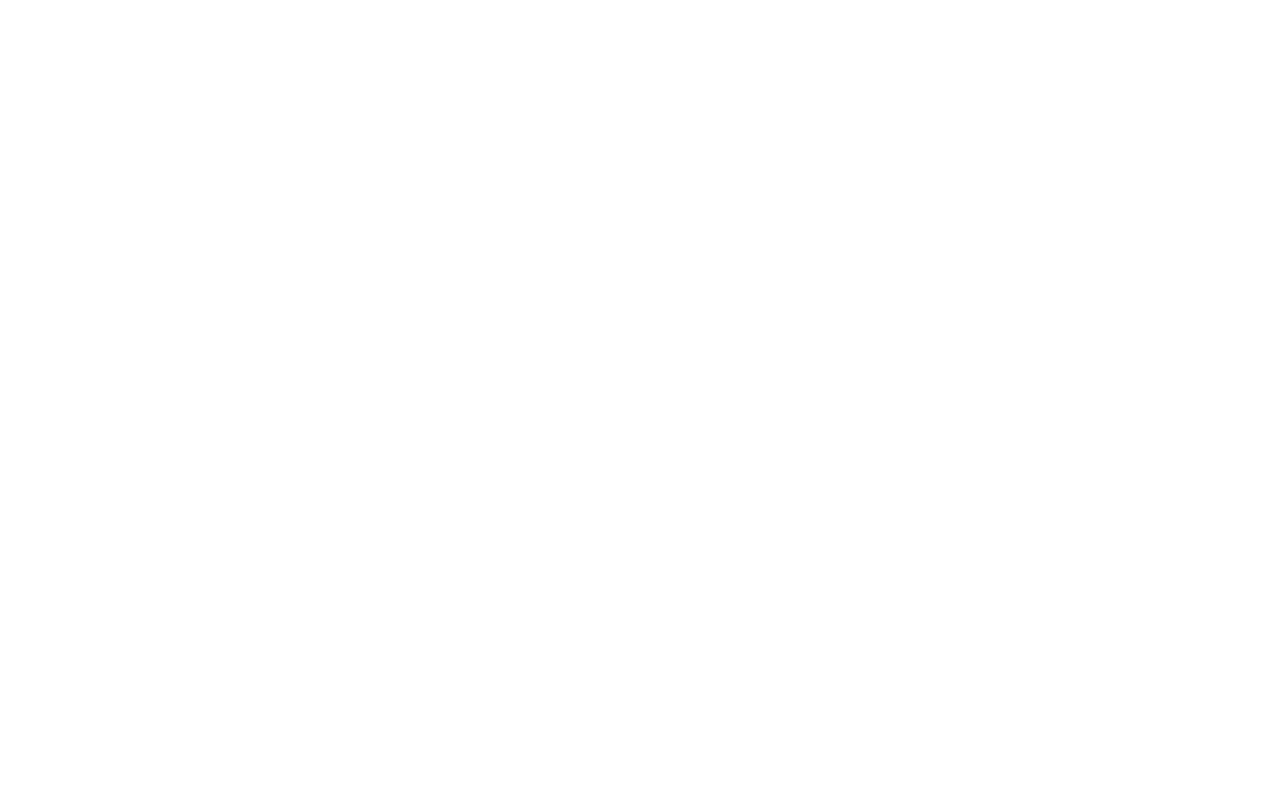
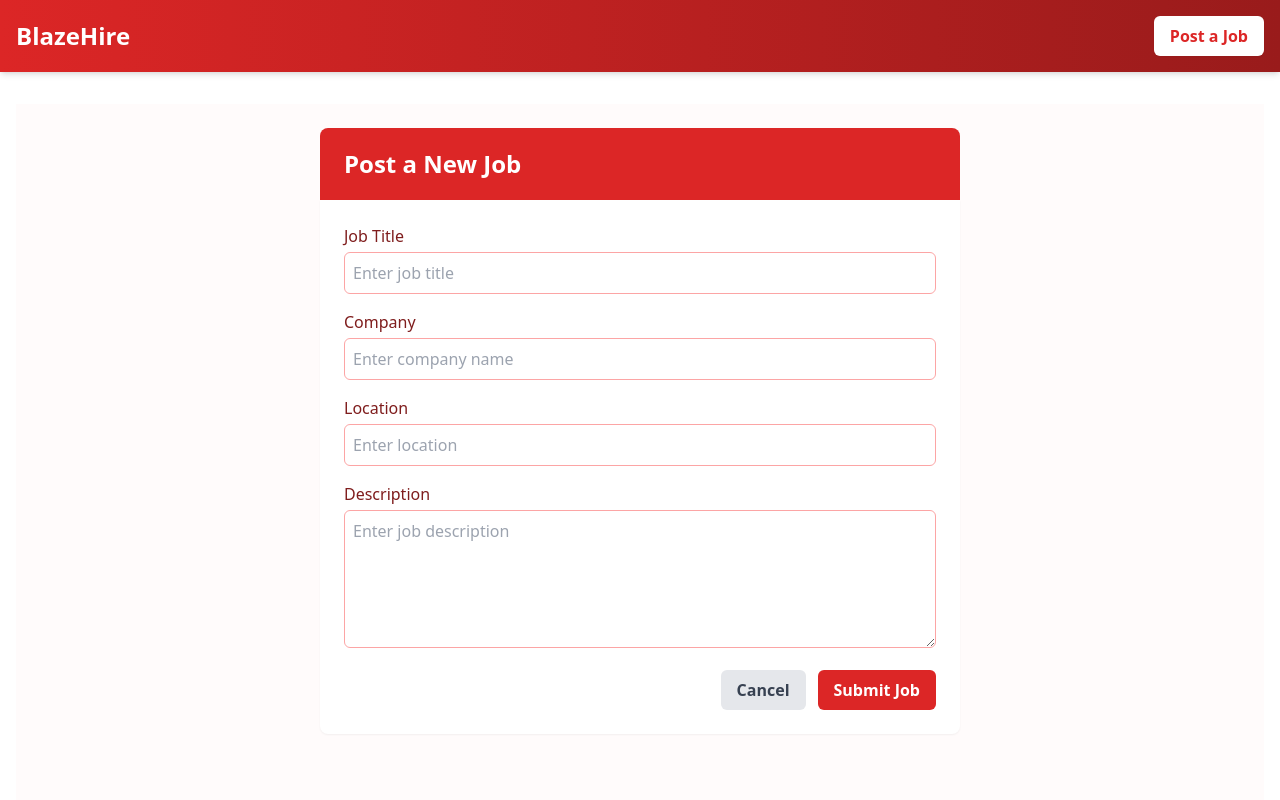
Before and after one commit to czak2/mini-job-board, a React (Vite) app in the folder client/: page /post-job in a window 1280 px wide. Before the commit this address had no page. Shown: the top 800 px of the page. Built offline with nearby package versions, Linux system fonts and the light colour scheme.

Commit message:
add post job form page

```diff
--- a/client/src/App.jsx
+++ b/client/src/App.jsx
@@ -2,6 +2,7 @@
 import Layout from "./layout/Layout";
 import HomePage from "./pages/HomePage";
 import JobDetailsPage from "./pages/JobDetailsPage";
+import PostJobPage from "./pages/PostJobPage";
 
 function App() {
   return (
@@ -12,6 +13,7 @@
           path="jobs/:id"
           element={<JobDetailsPage></JobDetailsPage>}
         ></Route>
+        <Route path="post-job" element={<PostJobPage></PostJobPage>}></Route>
       </Route>
     </Routes>
   );
--- /dev/null
+++ b/client/src/pages/PostJobPage.jsx
@@ -0,0 +1,105 @@
+import React, { useState } from "react";
+import { Link } from "react-router";
+
+const PostJobPage = () => {
+  const [formData, setFormData] = useState({
+    title: "",
+    company: "",
+    location: "",
+    description: "",
+  });
+
+  const handleChange = (e) => {
+    setFormData({ ...formData, [e.target.name]: e.target.value });
+  };
+
+  const handleSubmit = (e) => {
+    e.preventDefault();
+  };
+
+  return (
+    <div className="bg-primary-light/5 min-h-screen py-6">
+      <div className="container mx-auto px-2 sm:px-4 max-w-2xl">
+        <div className="bg-primary py-5 px-6 rounded-t-lg">
+          <h1 className="text-2xl font-semibold text-white">Post a New Job</h1>
+        </div>
+        <div className="bg-white rounded-b-lg shadow-sm p-5 sm:p-6">
+          <form onSubmit={handleSubmit}>
+            <div className="mb-4">
+              <label className="text-base font-medium text-primary-dark mb-1 block">
+                Job Title
+              </label>
+              <input
+                type="text"
+                name="title"
+                value={formData.title}
+                onChange={handleChange}
+                className="w-full p-2 border border-primary-light rounded-md text-base font-normal text-gray-700 focus:outline-none focus:border-primary"
+                placeholder="Enter job title"
+                required
+              />
+            </div>
+            <div className="mb-4">
+              <label className="text-base font-medium text-primary-dark mb-1 block">
+                Company
+              </label>
+              <input
+                type="text"
+                name="company"
+                value={formData.company}
+                onChange={handleChange}
+                className="w-full p-2 border border-primary-light rounded-md text-base font-normal text-gray-700 focus:outline-none focus:border-primary"
+                placeholder="Enter company name"
+                required
+              />
+            </div>
+            <div className="mb-4">
+              <label className="text-base font-medium text-primary-dark mb-1 block">
+                Location
+              </label>
+              <input
+                type="text"
+                name="location"
+                value={formData.location}
+                onChange={handleChange}
+                className="w-full p-2 border border-primary-light rounded-md text-base font-normal text-gray-700 focus:outline-none focus:border-primary"
+                placeholder="Enter location"
+                required
+              />
+            </div>
+            <div className="mb-4">
+              <label className="text-base font-medium text-primary-dark mb-1 block">
+                Description
+              </label>
+              <textarea
+                name="description"
+                value={formData.description}
+                onChange={handleChange}
+                className="w-full p-2 border border-primary-light rounded-md text-base font-normal text-gray-700 focus:outline-none focus:border-primary"
+                rows="5"
+                placeholder="Enter job description"
+                required
+              ></textarea>
+            </div>
+            <div className="flex justify-end gap-3">
+              <Link
+                to="/"
+                className="px-3 sm:px-4 py-1 sm:py-2 bg-gray-200 text-gray-700 text-base font-semibold rounded-md hover:bg-gray-300 transition duration-200"
+              >
+                Cancel
+              </Link>
+              <button
+                type="submit"
+                className="px-3 sm:px-4 py-1 sm:py-2 bg-primary text-white text-base font-semibold rounded-md hover:bg-primary-dark transition duration-200"
+              >
+                Submit Job
+              </button>
+            </div>
+          </form>
+        </div>
+      </div>
+    </div>
+  );
+};
+
+export default PostJobPage;
```
